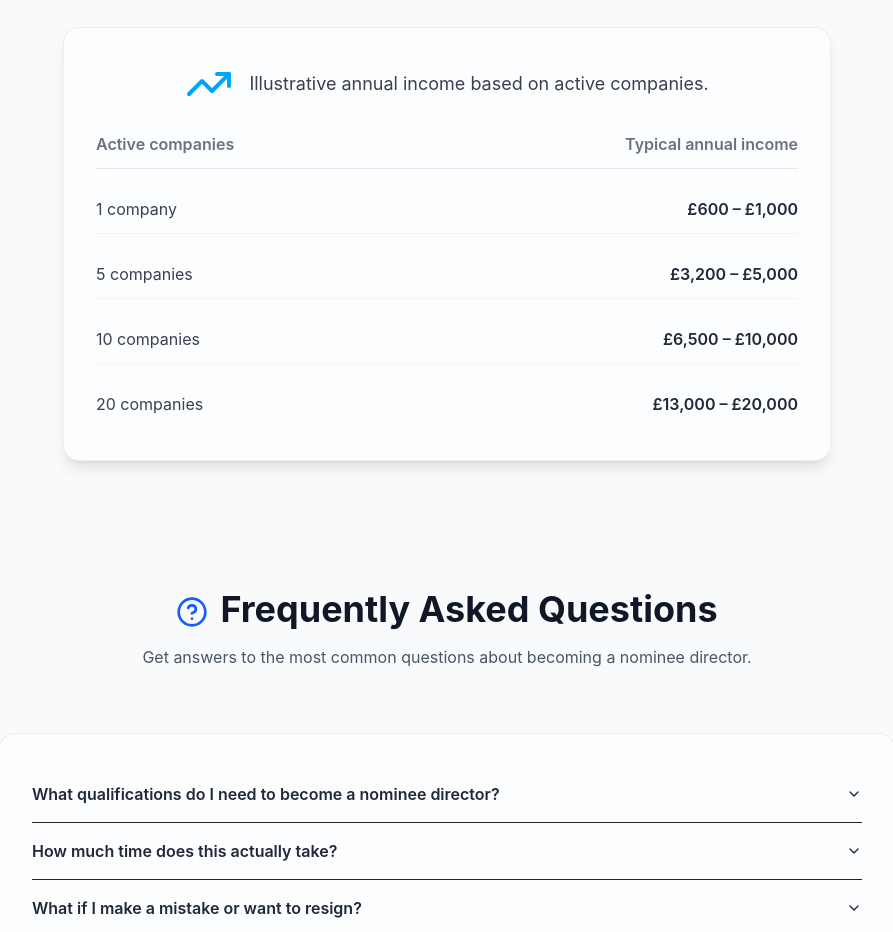
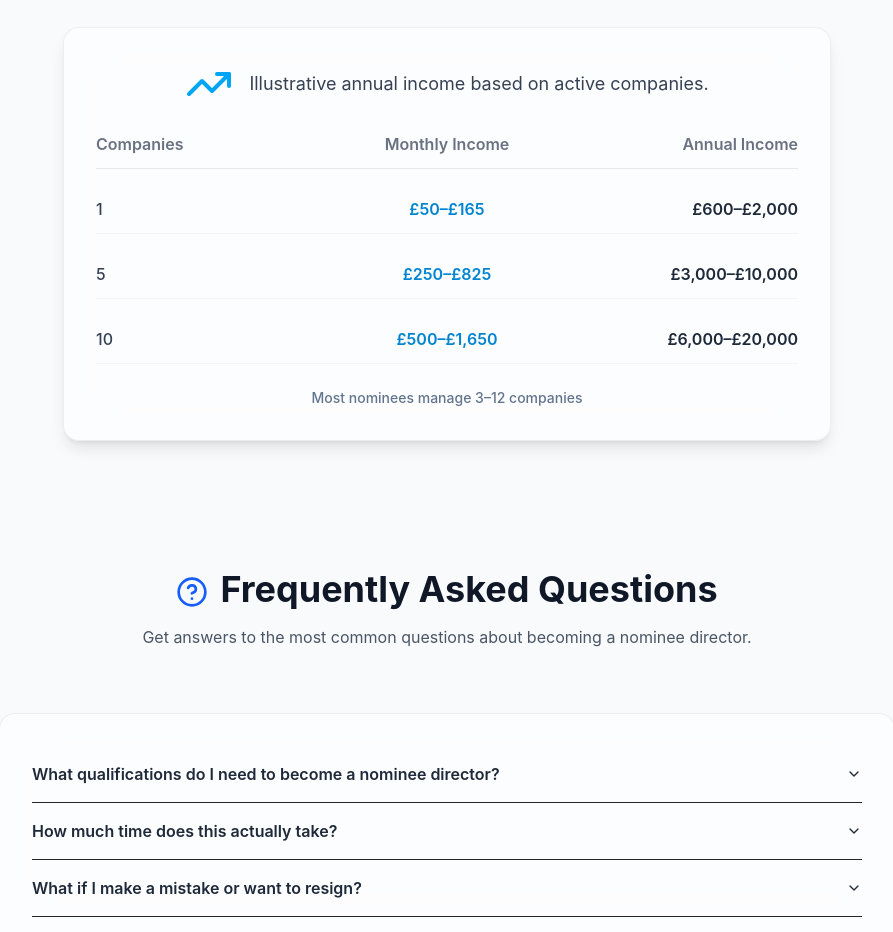
Before and after one commit to ashstate64/nomineejobs, a Next.js app: page / in a window 1280 px wide. Shown: the part 1800-2732 px from the top of the page, without its empty margins (193-1086 px from the left). Built offline with nearby package versions, Linux system fonts and the light colour scheme.

Commit message:
Update earnings table to a clearer 3-column layout

```diff
--- a/components/sections/below-fold-content.tsx
+++ b/components/sections/below-fold-content.tsx
@@ -138,21 +138,25 @@ const BelowFoldContent = memo(() => {
             <p className="text-lg text-gray-700">Illustrative annual income based on active companies.</p>
           </div>
           <div className="space-y-4">
-            <div className="grid grid-cols-2 font-semibold text-gray-500 border-b border-gray-200 pb-3">
-              <span>Active companies</span>
-              <span className="text-right">Typical annual income</span>
+            <div className="grid grid-cols-3 font-semibold text-gray-500 border-b border-gray-200 pb-3 text-sm md:text-base gap-2">
+              <span>Companies</span>
+              <span className="text-center">Monthly Income</span>
+              <span className="text-right">Annual Income</span>
             </div>
             {[
-              { companies: 1, income: "£600 – £1,000" },
-              { companies: 5, income: "£3,200 – £5,000" },
-              { companies: 10, income: "£6,500 – £10,000" },
-              { companies: 20, income: "£13,000 – £20,000" }
+              { companies: 1, monthly: "£50–£165", annual: "£600–£2,000" },
+              { companies: 5, monthly: "£250–£825", annual: "£3,000–£10,000" },
+              { companies: 10, monthly: "£500–£1,650", annual: "£6,000–£20,000" },
             ].map((item, index) => (
-              <div key={index} className="grid grid-cols-2 py-3 border-b border-gray-100 last:border-b-0">
-                <span className="text-gray-700">{item.companies} {item.companies === 1 ? 'company' : 'companies'}</span>
-                <span className="text-right font-semibold text-gray-800">{item.income}</span>
+              <div key={index} className="grid grid-cols-3 py-3 border-b border-gray-100 last:border-b-0 text-sm md:text-base gap-2 items-center">
+                <span className="text-gray-700 font-medium">{item.companies}</span>
+                <span className="text-center font-semibold text-sky-600">{item.monthly}</span>
+                <span className="text-right font-semibold text-gray-800">{item.annual}</span>
               </div>
             ))}
+            <div className="pt-2 text-center text-sm font-medium text-slate-500">
+              Most nominees manage 3–12 companies
+            </div>
           </div>
         </GlassCard>
       </section>
```
